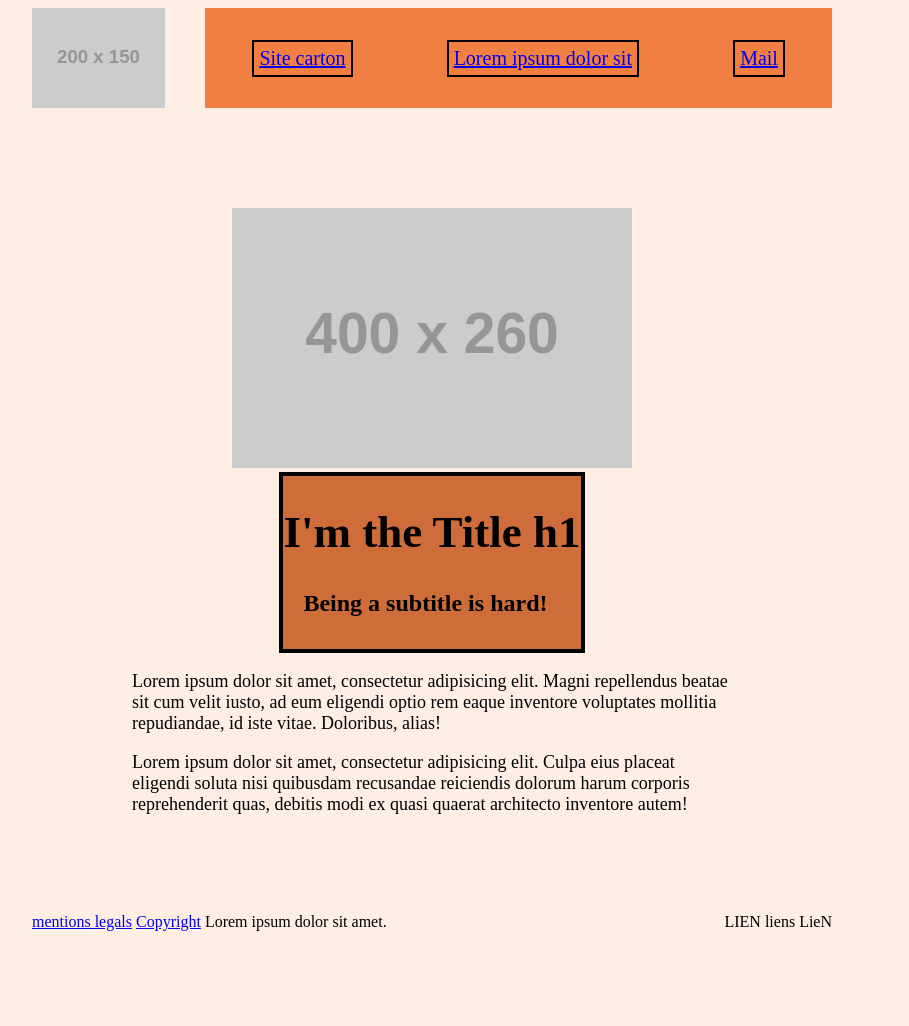
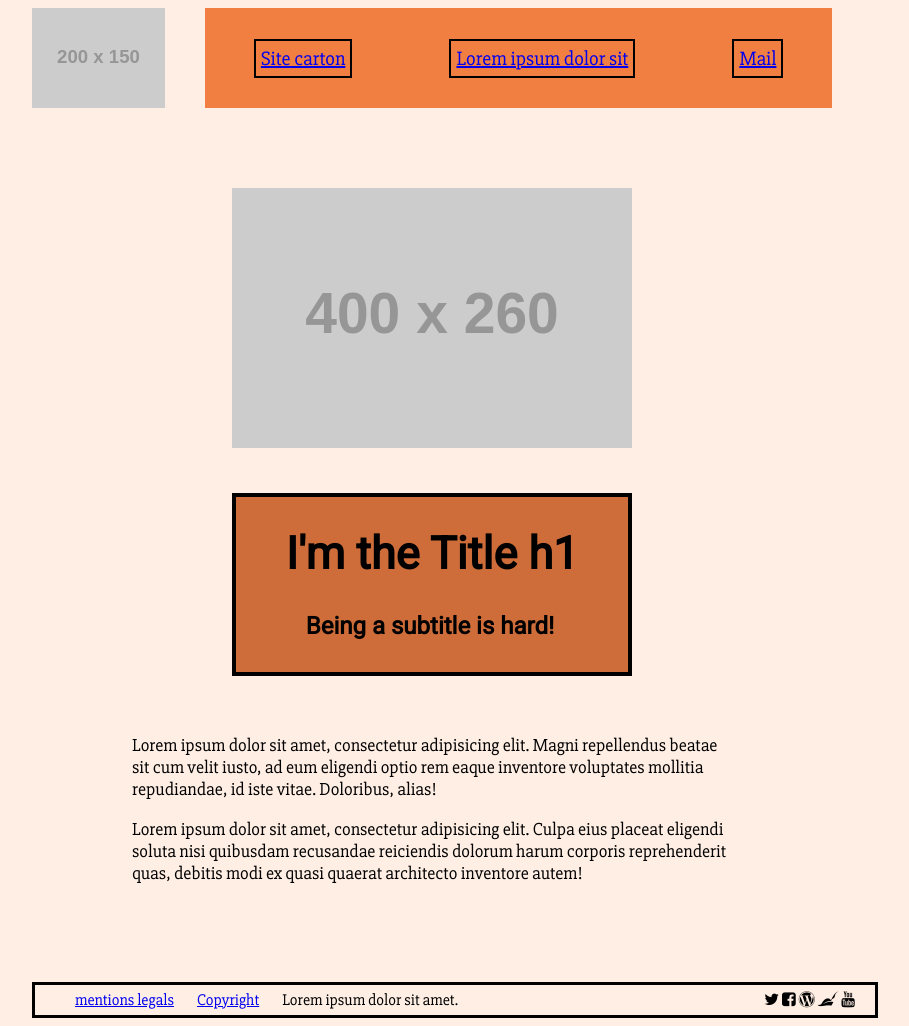
Before and after one commit to Mathiasduc/simplon.co, a plain HTML site: page integration/lvl0/index.html in a window 1280 px wide. Shown: the whole page, without its empty margins (208-1117 px from the left). Before the commit the page ends 939 px from the top, so only its background shows below. Drawn offline with Linux system fonts and the light colour scheme; placeholder pictures from the web are drawn by us.

Commit message:
Add font-awsome icon and finish footer
re arrenged some margin and padding to make the site more spacious.
still need to make the top menu and iamges more shrinkable

```diff
--- a/integration/lvl0/index.html
+++ b/integration/lvl0/index.html
@@ -1,6 +1,7 @@
 <!DOCTYPE html>
 <html lang="en">
 <head>
+	<link href="https://fonts.googleapis.com/css?family=Roboto|Slabo+27px" rel="stylesheet">
 	<link rel="stylesheet" href="style.css">
 	<link rel="stylesheet" href="font-awesome-4.6.3/css/font-awesome.min.css">
 	<meta charset="UTF-8">
@@ -39,9 +40,11 @@
 				<span>Lorem ipsum dolor sit amet.</span>
 			</div>
 			<div class="social">
-				<span>LIEN</span>
-				<span>liens</span>
-				<span>LieN	</span>
+				<i class="fa fa-twitter" aria-hidden="true"></i>
+				<i class="fa fa-facebook-square" aria-hidden="true"></i>
+				<i class="fa fa-wordpress" aria-hidden="true"></i>
+				<i class="fa fa-pied-piper" aria-hidden="true"></i>
+				<i class="fa fa-youtube" aria-hidden="true"></i>
 			</div>
 		</div>
 	</div>
--- a/integration/lvl0/style.css
+++ b/integration/lvl0/style.css
@@ -37,25 +37,32 @@
 	max-width: 800px;
 	margin-left: auto;
 	margin-right: auto;
-	margin-top: 100px;
+	margin-top: 80px;
 }
  .image-big	{
  	margin-right: auto;
  	margin-left: auto;
+ 	margin-bottom: 40px;
  }
 
 .title-h{
+	font-family: 'Roboto', sans-serif;
 	border: solid 4px #000000;
+	padding-right: 50px;
+	padding-left: 50px;
 	margin-right: auto;
 	margin-left: auto;
+	margin-bottom: 40px;
 	background-color: #CE6D39
 }
 
 .title-h h1 {
+	font-family: 'Roboto', sans-serif;
 	font-size: 45px;
 }
 
 .title-h h4 {
+	font-family: 'Roboto', sans-serif;
 	margin-left: 20px;
 	font-size: 24px;
 }
@@ -71,11 +78,33 @@
 
 }
 body{
+	font-family: 'Slabo 27px', serif;
 	background-color: #FFEEE4;
 }
 
 .footer {
+	border: solid 3px black;
 	display: flex;
 	justify-content: space-between;
 	margin-top: 80px;
+	width: 100%;
+	padding: 5px;
+	padding-right: 20px;
+	padding-left: 20px;
 }
+
+.legal {
+	padding-right: 10px;
+	padding-left: 10px;
+}
+
+.legal a{
+	padding-right: 10px;
+	padding-left: 10px;
+}
+
+
+.legal span{
+	padding-right: 10px;
+	padding-left: 10px;
+}
```
